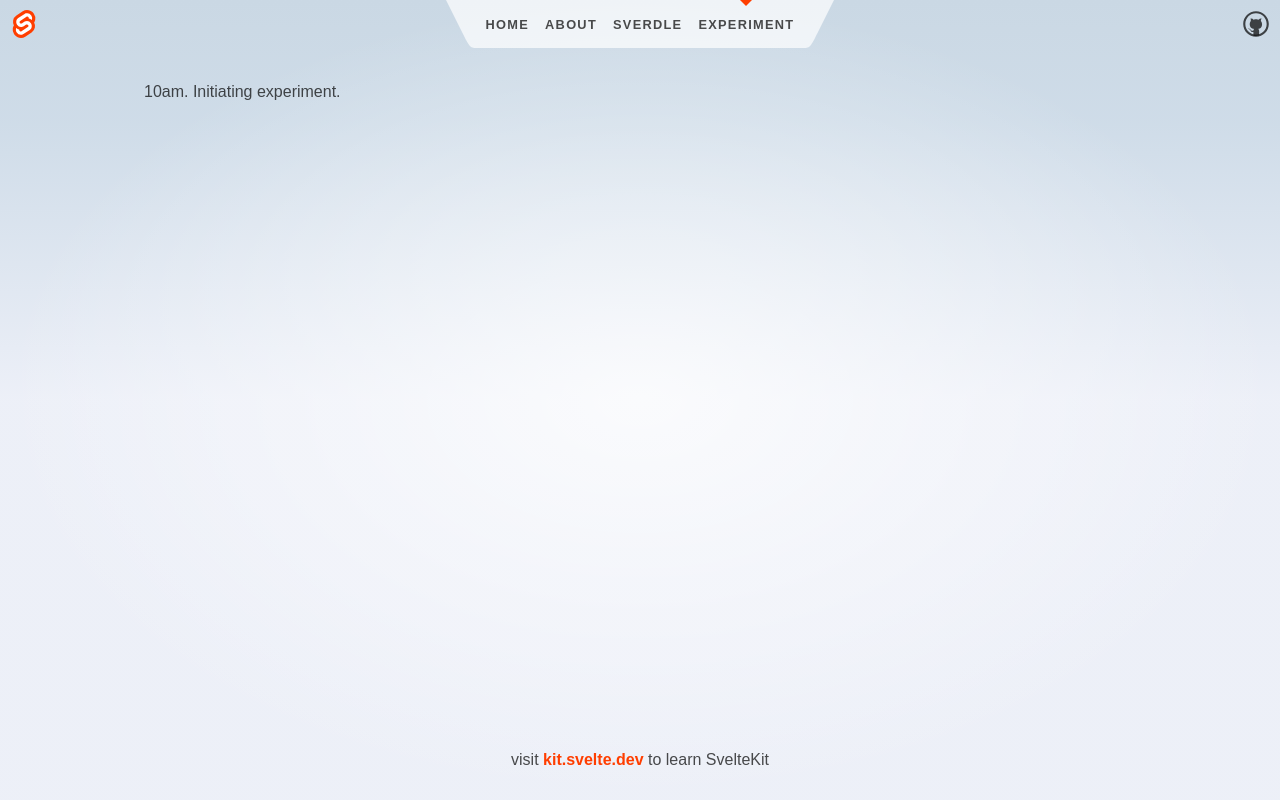
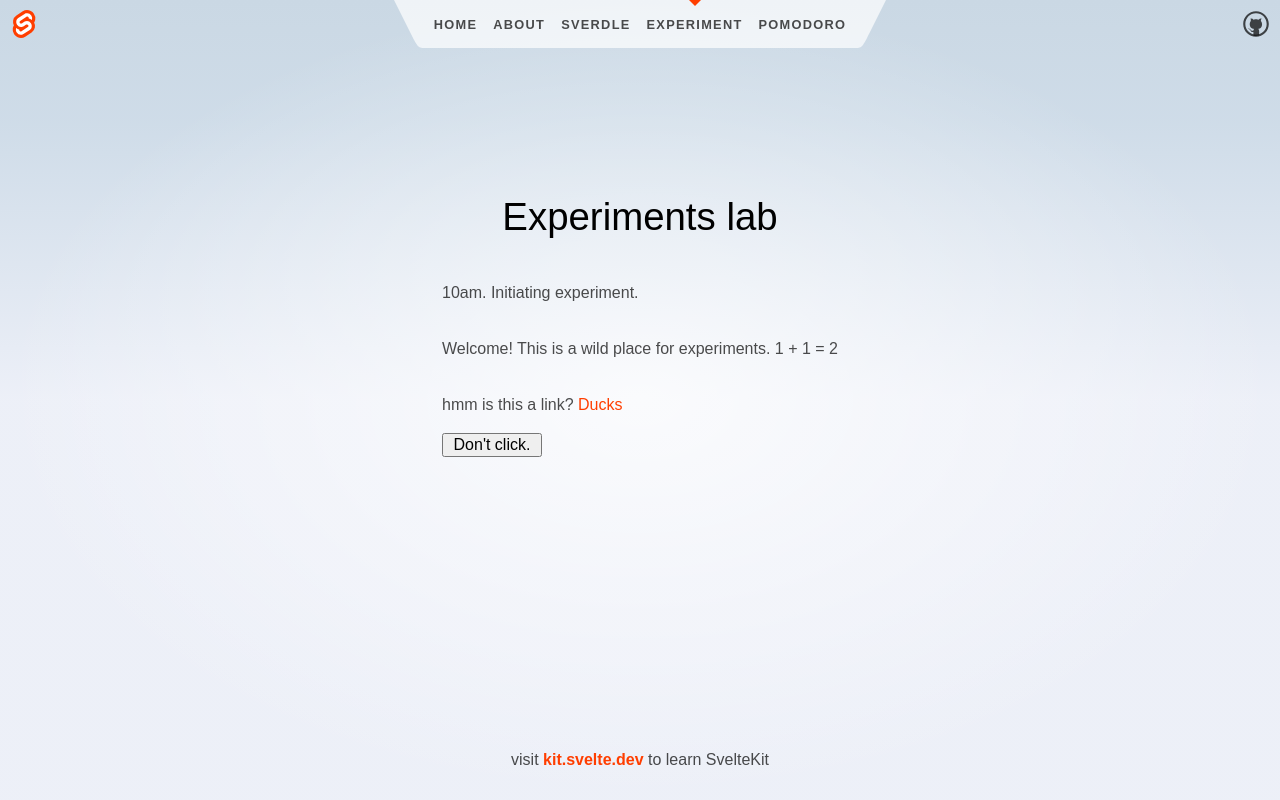
Before and after one commit to Kelamir/svelteExerciseApp, a SvelteKit app: page /experiment in a window 1280 px wide. Built offline with nearby package versions, Linux system fonts and the light colour scheme.

Commit message:
Add a route for pomodoro application.

```diff
--- a/src/routes/Header.svelte
+++ b/src/routes/Header.svelte
@@ -27,6 +27,9 @@
 			</li>
 			<li aria-current={$page.url.pathname.startsWith('/experiment') ? 'page' : undefined}>
 				<a href="/experiment">Experiment</a>
+			</li>
+			<li aria-current={$page.url.pathname.startsWith('/pomodoro') ? 'page' : undefined}>
+				<a href="/pomodoro">Pomodoro</a>
 			</li>
 		</ul>
 		<svg viewBox="0 0 2 3" aria-hidden="true">
--- a/src/routes/experiment/+page.svelte
+++ b/src/routes/experiment/+page.svelte
@@ -1 +1,34 @@
-<p>10am. Initiating experiment.</p>
+<svelte:head>
+    <title>Experiment</title>
+    <meta name="description" content="Experiments upon this app" />
+</svelte:head>
+
+<script>
+    let greeting  = "Welcome";
+
+    let linkDucks = "<a href='https://duck.com'>Ducks</a>"
+    function handleClick() {
+        alert("Button pressed unfortunately.")
+    }
+</script>
+
+<div class="text-column">
+    <h1>Experiments lab</h1>
+
+    <p>10am. Initiating experiment.</p>
+
+    <p>
+        {greeting}! This is a wild place for experiments. 1 + 1 = {1 + 1} </p>
+
+    <p>hmm is this a link? {@html linkDucks}</p>
+
+    <button on:click={handleClick}>
+        Don't click.
+    </button>
+</div>
+
+
+<style>
+    h1 { color: black; }
+    button { width: 100px; }
+</style>
```
Also changed, not shown: src/routes/pomodoro/+page.svelte (added, +7 -0 lines).
